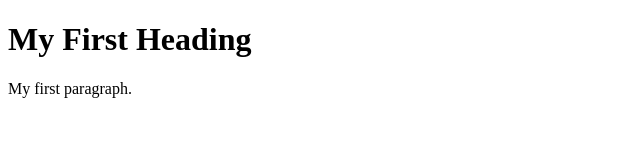
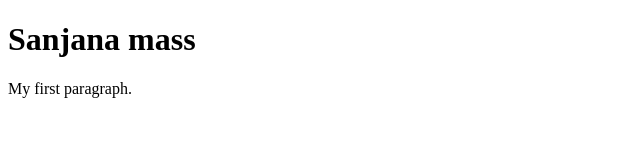
Before and after one commit to SriSanjana005/test2, a plain HTML site: page index.html in a window 1280 px wide. Shown: the whole page, without its empty margins (0-640 px from the left). Drawn offline with Linux system fonts and the light colour scheme.

Commit message:
Update index.html summa potan

```diff
--- a/index.html
+++ b/index.html
@@ -2,7 +2,7 @@
 <html>
 <body>
 
-<h1>My First Heading</h1>
+<h1>Sanjana mass</h1>
 <p>My first paragraph.</p>
 
 </body>
```
